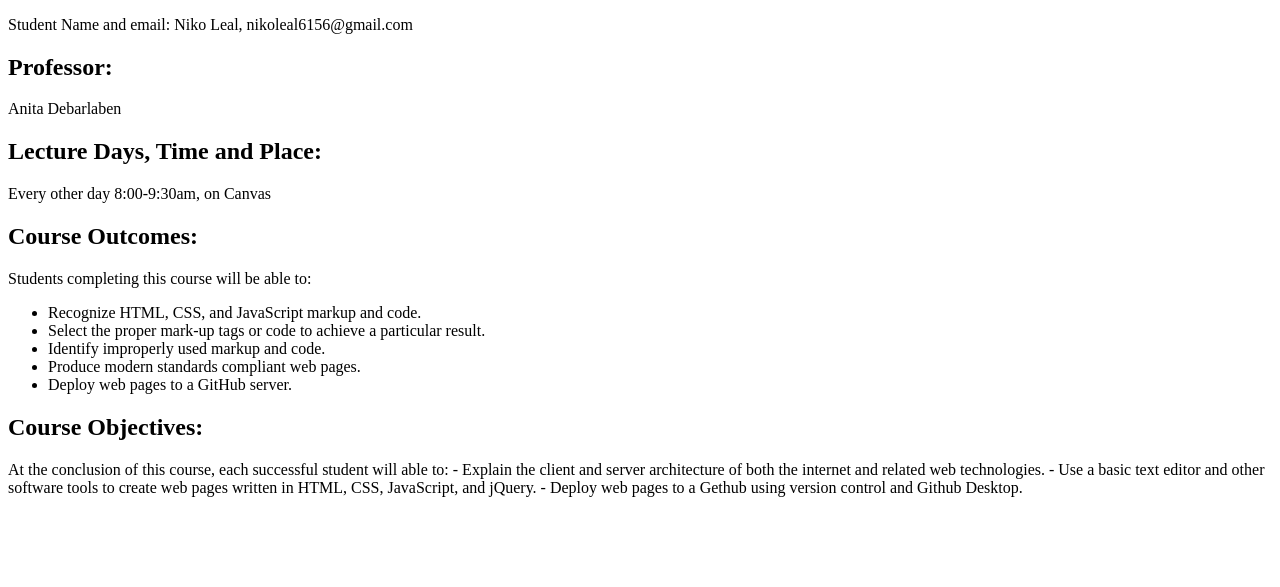
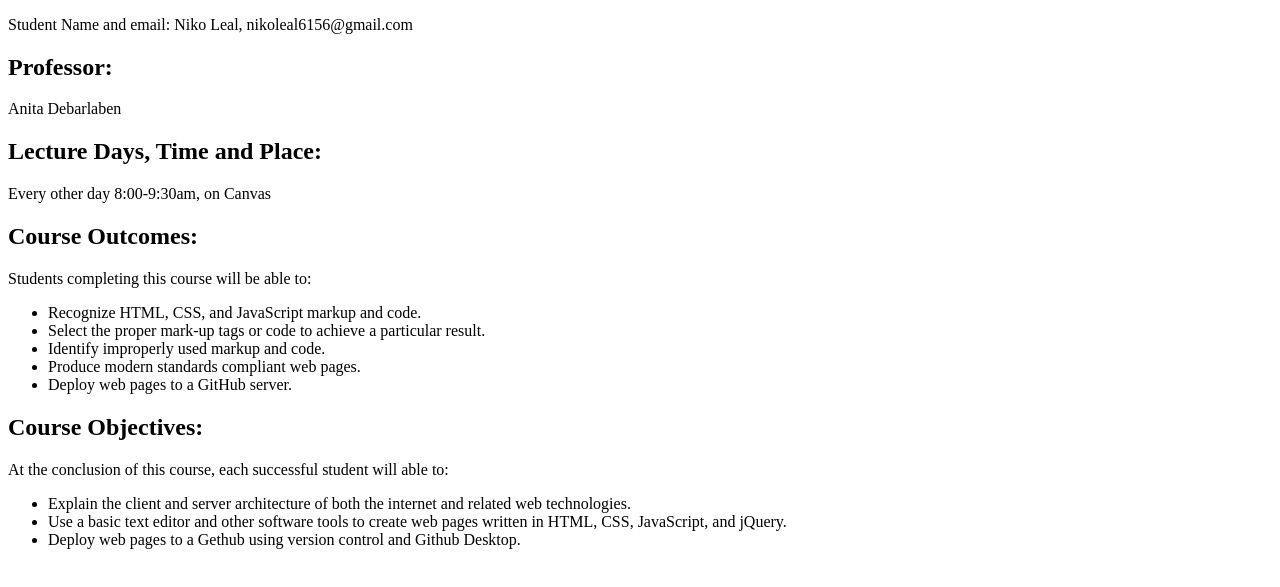
Before and after one commit to nikoleal/webdev_lab2, a plain HTML site: page index.html in a window 1280 px wide. Shown: the part 105-692 px from the top of the page. Drawn offline with Linux system fonts and the light colour scheme.

Commit message:
Update index.html

```diff
--- a/index.html
+++ b/index.html
@@ -22,9 +22,11 @@
     <li>Deploy web pages to a GitHub server.</li>
   </ul>
 <h2>Course Objectives:</h2>
-<p>At the conclusion of this course, each successful student will able to:
-- Explain the client and server architecture of both the internet and related web technologies.
-- Use a basic text editor and other software tools to create web pages written in HTML, CSS, JavaScript, and jQuery.
-- Deploy web pages to a Gethub using version control and Github Desktop.</p>
+<p>At the conclusion of this course, each successful student will able to:</p>
+  <ul>
+    <li>Explain the client and server architecture of both the internet and related web technologies.</li>
+    <li>Use a basic text editor and other software tools to create web pages written in HTML, CSS, JavaScript, and jQuery.</li>
+    <li>Deploy web pages to a Gethub using version control and Github Desktop.</li>
+  </ul>
 </body>
 </html>
```
